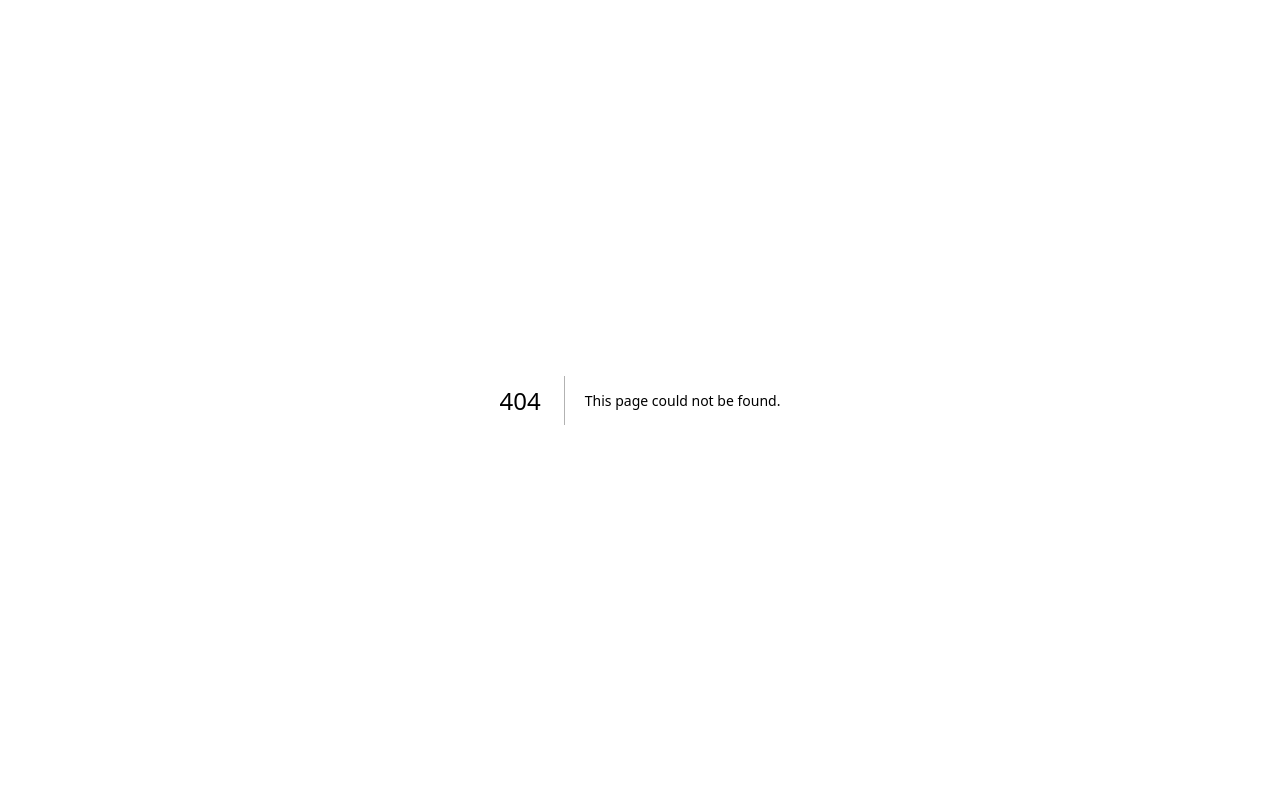
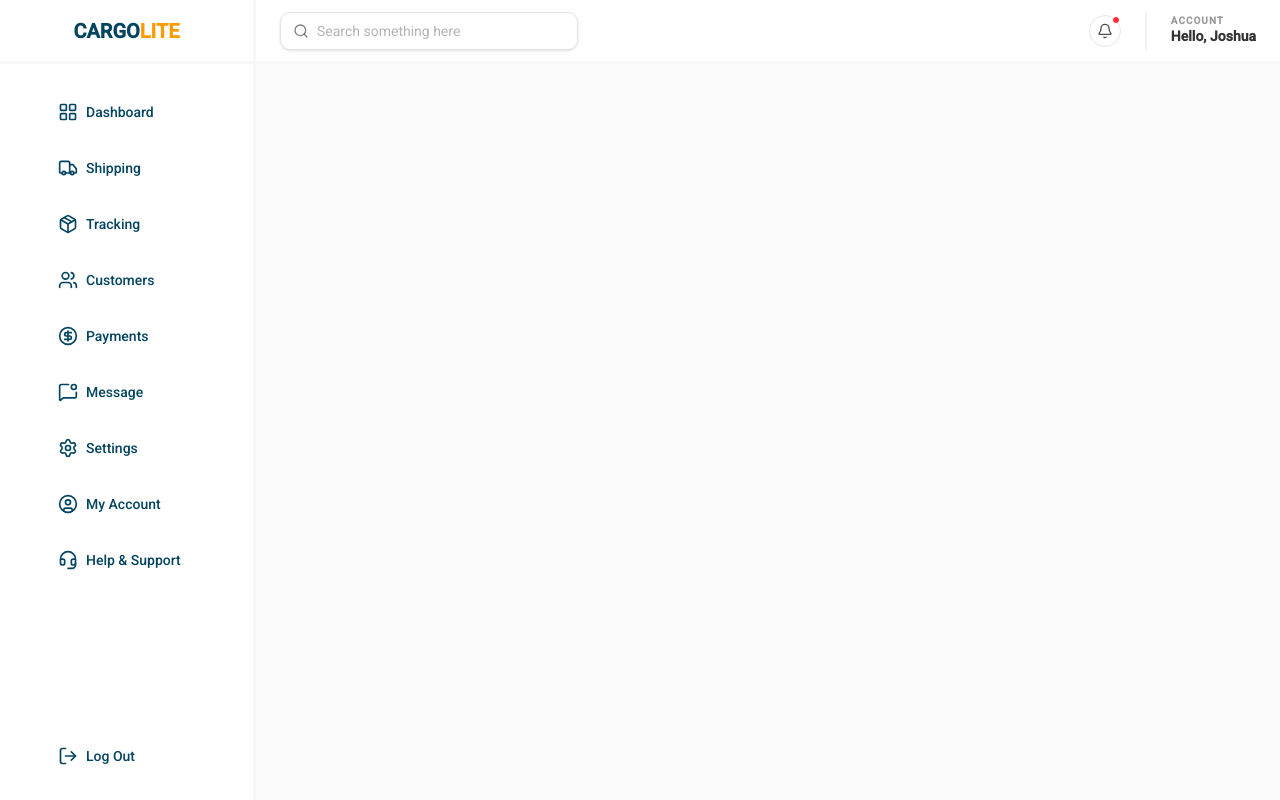
Before and after one commit to KellsCodes/cargolite, a Next.js app: page /dashboard in a window 1280 px wide. Before the commit this address had no page. Built offline with nearby package versions, Linux system fonts and the light colour scheme.

Commit message:
feat(ui): add authenticated layout design Added top nav and side nav Added main section area for display Added search bar and notification ui on the top nav Added Log Out button UI on the side nav Added navigation links on the side bar

```diff
--- /dev/null
+++ b/app/components/AuthLayout.tsx
@@ -0,0 +1,78 @@
+import React, { ReactNode } from "react";
+import LogoText from "./LogoText";
+import Link from "next/link";
+import { BellIcon, Icon, LogOut, Search } from "lucide-react";
+import { authMenu } from "@/lib/authMenu";
+
+interface AuthLayoutProps {
+    children: ReactNode;
+}
+
+export default function AuthLayout({ children }: AuthLayoutProps) {
+    return (
+        <div className="h-screen flex flex-col md:flex-row bg-white">
+            <aside className="w-full md:w-64 border-r-3 border-r-black/3">
+                <div className="h-16 border-b-3 border-b-black/3 flex items-center justify-center">
+                    <Link href="/dashboard">
+                        <LogoText />
+                    </Link>
+                </div>
+                <div className="h-[90%] flex flex-col justify-between">
+                    <div className="flex flex-col gap-y-0 p-5 pr-0 overflow-y-auto">
+                        {
+                            authMenu.map((item, i) => (
+                                <button key={i} className="border-l-2 border-l-white border-l-chart-5o">
+                                    <Link href={item.link} className="flex items-center gap-x-2 h-14 pl-9 text-sm font-medium text-main-primary hover:text-chart-5/90 transition-all duration-300 ease-in-out">
+                                        {item.icon}
+                                        {item.name}
+                                    </Link>
+                                </button>
+                            ))
+                        }
+                    </div>
+                    <div className="pl-5">
+                        <button className="cursor-pointer border-l-2 border-l-white w-full flex items-center gap-x-2 h-14 pl-9 text-sm font-medium text-main-primary hover:text-chart-5/90 transition-all duration-300 ease-in-out">
+                            <LogOut className="w-5" />
+                            Log Out
+                        </button>
+
+                    </div>
+
+                </div>
+            </aside>
+            <div className="flex-1 flex flex-col">
+                <nav className="h-16 border-b-3 border-b-black/3 flex items-center justify-between px-6 bg-white">
+                    {/* Search Area */}
+                    <div className="flex items-center gap-x-0 border border-black/10 rounded-lg px-3 shadow-sm bg-transparent">
+                        <Search className="w-4 text-black/50" />
+                        <input
+                            type="search"
+                            placeholder="Search something here"
+                            className="p-2 outline-0 text-black/60 text-sm w-64 focus:w-80 transition-all duration-300"
+                        />
+                    </div>
+
+                    {/* Notification */}
+                    <div className="flex items-center gap-x-6">
+                        <div className="w-8 h-8 border border-black/10 rounded-full relative flex items-center justify-center cursor-pointer hover:bg-black/5 transition-colors">
+                            <BellIcon className="w-4 text-black/70" />
+                            <span className="absolute top-0 right-0 w-2 h-2 bg-red-500 rounded-full border border-white" />
+                        </div>
+
+                        {/* Welcome Message */}
+                        <div className="pl-6 border-l-2 border-black/5 flex flex-col justify-center h-10">
+                            <p className="text-[10px] uppercase font-bold text-black/40 tracking-widest leading-none">Account</p>
+                            <p className="text-sm font-semibold text-black/80">Hello, Joshua</p>
+                        </div>
+                    </div>
+                </nav>
+
+
+                <main className="p-6 flex-1 overflow-y-auto bg-[#F4F6F8]/40">
+                    {children}
+                </main>
+
+            </div>
+        </div>
+    )
+}
--- /dev/null
+++ b/app/dashboard/page.tsx
@@ -0,0 +1,11 @@
+import AuthLayout from "../components/AuthLayout";
+
+export default function DashBoard() {
+    return (
+        <AuthLayout>
+            <div className="h-[150vh]">
+                {/* <div className="w-[150px] h-[150px] bg-white"></div> */}
+            </div>
+        </AuthLayout>
+    )
+}
--- /dev/null
+++ b/lib/authMenu.tsx
@@ -0,0 +1,49 @@
+import { CircleDollarSign, CircleUser, Headset, LayoutGrid, MessageSquareDot, Package, Settings, Truck, Users } from "lucide-react";
+
+export const authMenu = [
+    {
+        name: "Dashboard",
+        icon: <LayoutGrid className="w-5" />,
+        link: "/dashboard"
+    },
+    {
+        name: "Shipping",
+        icon: <Truck className="w-5" />,
+        link: "/shipping"
+    },
+    {
+        name: "Tracking",
+        icon: <Package className="w-5" />,
+        link: "/tracking"
+    },
+    {
+        name: "Customers",
+        icon: <Users className="w-5" />,
+        link: "/customers"
+    },
+    {
+        name: "Payments",
+        icon: <CircleDollarSign className="w-5" />,
+        link: "/payments"
+    },
+    {
+        name: "Message",
+        icon: <MessageSquareDot className="w-5" />,
+        link: "/messages"
+    },
+    {
+        name: "Settings",
+        icon: <Settings className="w-5" />,
+        link: "/settings"
+    },
+    {
+        name: "My Account",
+        icon: <CircleUser className="w-5" />,
+        link: "/account"
+    },
+    {
+        name: "Help & Support",
+        icon: <Headset className="w-5" />,
+        link: "/help-and-support"
+    }
+]
```
